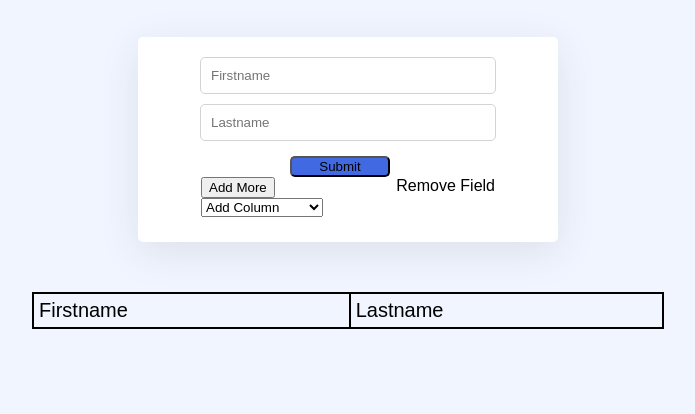
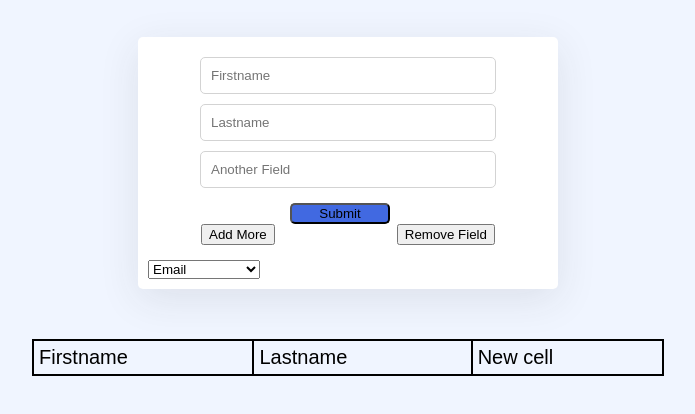
Before and after one commit to DimitrisTsianakas/Test, a plain HTML site: page index.html in a window 1280 px wide. Shown: the part 90-504 px from the top of the page, without its empty margins (292-987 px from the left). Drawn offline with nearby package versions, Linux system fonts and the light colour scheme.

Commit message:
Update index.html

```diff
--- a/index.html
+++ b/index.html
@@ -1,30 +1,33 @@
 <!DOCTYPE html>
 <html>
+
 <head>
 
     <link rel="stylesheet" type="text/css" href="styles.css">
-  <script src=
-"https://code.jquery.com/jquery-1.12.4.min.js">
+    <script src="https://code.jquery.com/jquery-1.12.4.min.js">
     </script>
 </head>
-<body>
+
+<body onload="myFunction()">
 
     <h1>Edit User</h1>
     <div class="container">
         <div id="options">
-      <input type="text" name="options[]" class="options" placeholder="Firstname" id ="fName" >
-      <input type="text" name="options[]" class="options" placeholder="Lastname" id="lastName" >
+            <input type="text" name="options[]" class="options" placeholder="Firstname" id="fName">
+            <input type="text" name="options[]" class="options" placeholder="Lastname" id="lastName">
 
         </div>
         <div class="controls">
             <button id="btn" type="submit">Submit</button>
-        <button onclick="myFunction()" id="add_fields" >Add More</button>
-      <a href="#" id="remove_fields">Remove Field</a>
-      <select>
-        <option value="Add Column">Add Column</option>
-        <option value="Remove Column">Remove Column</option>
+            <button onclick="myFunction()" id="add_fields">Add More</button>
+            <button id="remove_fields">Remove Field</button>
+        </div>
+        <select id="selOpts">
+            <option value="Email">Email</option>
+            <option value="Phone Number">Phone Number</option>
+            <option value="ID card">ID card</option>
+            <option value="Postal Code">Postal Code</option>
         </select>
-    </div>
     </div>
 
     <table id="displays">
@@ -36,4 +39,5 @@
     </table>
     <script src="script.js"></script>
 </body>
+
 </html>
```
Lines whose indentation alone changed are shown as unchanged.
